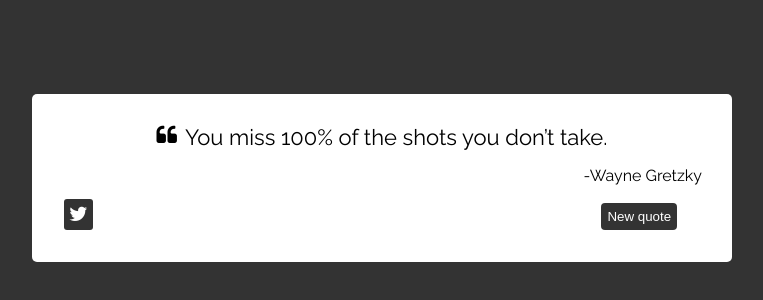
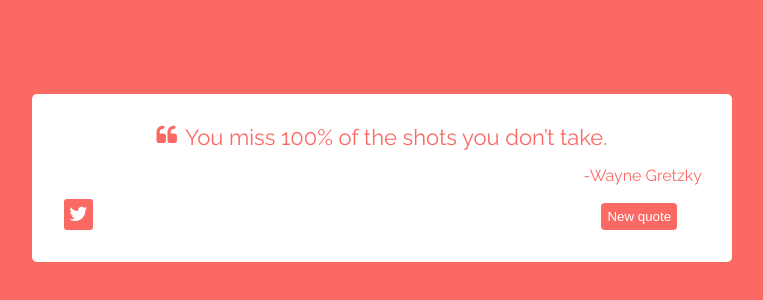
Before and after one commit to Amakoye/random-quote-machine, a React (Create React App) app: page / in a window 1280 px wide. Shown: the part 222-522 px from the top of the page, without its empty margins (258-1021 px from the left). Built offline with nearby package versions, Linux system fonts and the light colour scheme.

Commit message:
added styling on page load and on next quote

```diff
--- a/src/components/Quote.js
+++ b/src/components/Quote.js
@@ -1,12 +1,36 @@
+/* eslint-disable no-undef */
 import React, { useState } from "react";
 import { quotesData } from "../data";
+import { COLORS } from "../bgColors";
 
 const Quote = () => {
-  /*   let quotes = quotesData; */
-  //console.log(quotes);
   // set a default random quote
   let quote = quotesData[Math.floor(Math.random() * quotesData.length)];
-  //console.log(quote);
+  // apply a default styling on page load
+  let bgColor = COLORS[Math.floor(Math.random() * COLORS.length)];
+  document.addEventListener("DOMContentLoaded", function () {
+    const body = document.querySelector("body");
+    const tweetButton = document.getElementById("tweet-quote");
+    const nextQuoteBtn = document.querySelector("button");
+    body.style.background = bgColor;
+    body.style.color = bgColor;
+    tweetButton.style.background = bgColor;
+    nextQuoteBtn.style.background = bgColor;
+    //console.log(bgColor);
+  });
+
+  // set new style on next quote
+  const setBackground = () => {
+    let bgColor = COLORS[Math.floor(Math.random() * COLORS.length)];
+    const body = document.querySelector("body");
+    const tweetButton = document.getElementById("tweet-quote");
+    const nextQuoteBtn = document.querySelector("button");
+    body.style.background = bgColor;
+    body.style.color = bgColor;
+    tweetButton.style.background = bgColor;
+    nextQuoteBtn.style.background = bgColor;
+    //console.log(bgColor);
+  };
 
   const [randomQuote, setRandomQuote] = useState(quote);
 
@@ -16,6 +40,7 @@ const Quote = () => {
     setRandomQuote(() => {
       return newQuote;
     });
+    setBackground();
   };
 
   return (
@@ -27,16 +52,20 @@ const Quote = () => {
       <div className="quote-author">
         <p id="author">-{randomQuote.author}</p>
       </div>
-      <div className="quote-buttons">
+      <div className="quote-buttons" id="quote-buttons">
         <a
           href="twitter.com/intent/tweet"
-          className="button "
+          className="tweet-btn btn"
           id="tweet-quote"
           target="_blank"
         >
           <i className="fa fa-twitter"></i>
         </a>
-        <button className="button" id="new-quote" onClick={getRandomQuote}>
+        <button
+          className="next-quote btn"
+          id="new-quote quote-btn"
+          onClick={getRandomQuote}
+        >
           New quote
         </button>
       </div>
```
